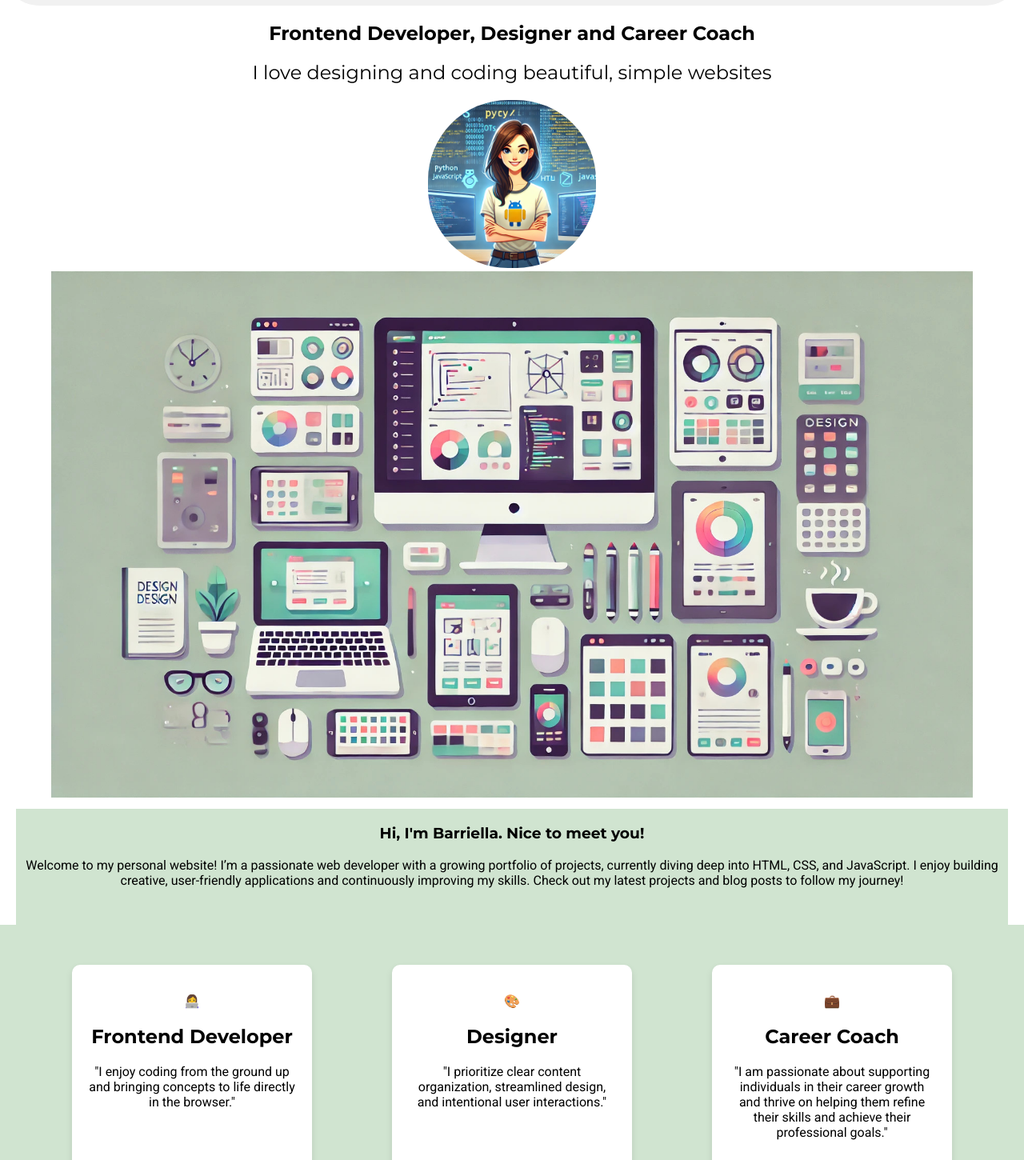
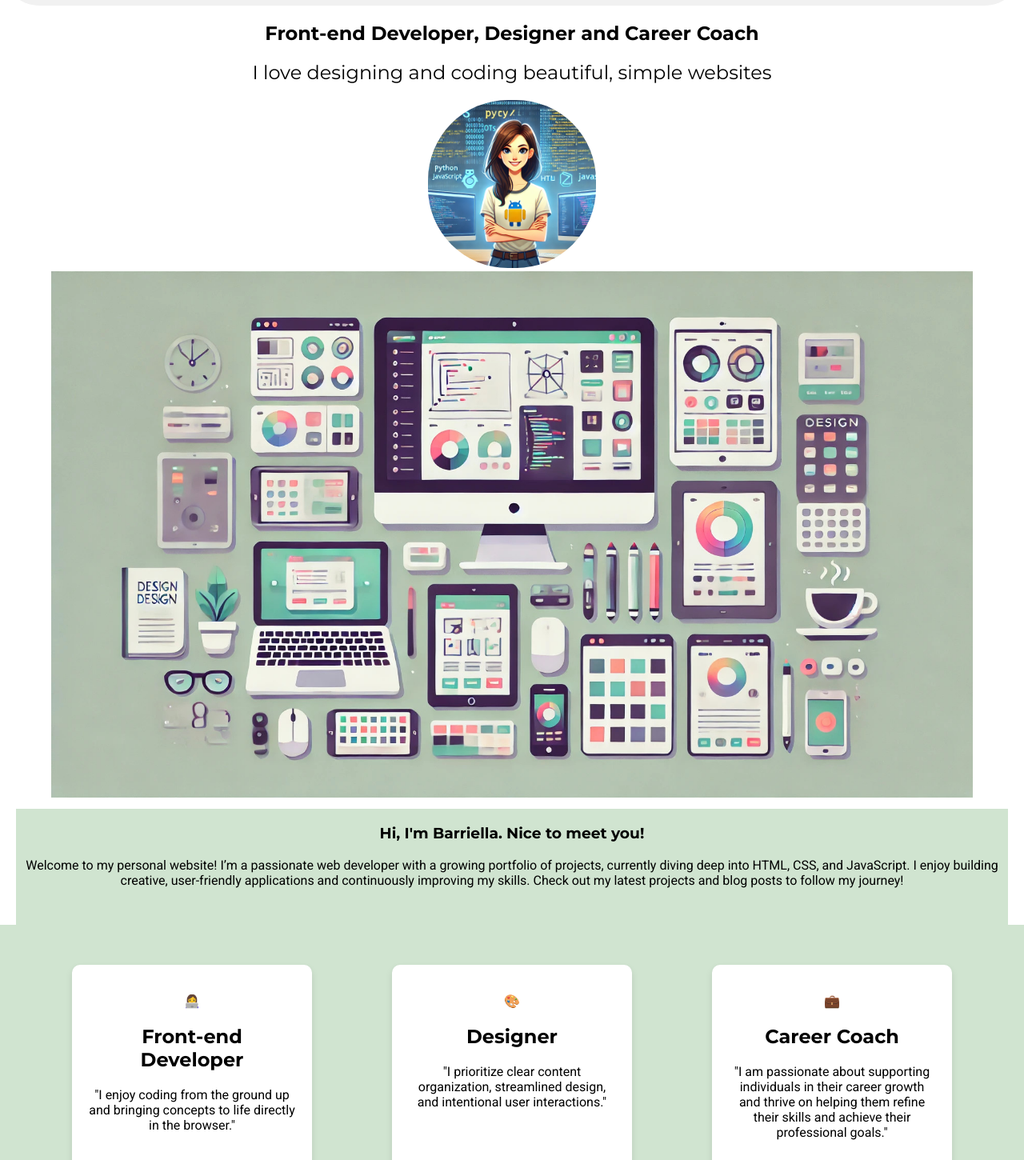
Before and after one commit to barriellaw/home, a plain HTML site: page home.html in a window 1280 px wide. Shown: the part 146-1596 px from the top of the page at 80% size. Drawn offline with Linux system fonts and the light colour scheme.

Commit message:
Update home.html

```diff
--- a/home.html
+++ b/home.html
@@ -41,7 +41,7 @@
         <section>
             <div>
                 <div class="hero-body">
-                    <h1 class="title">Frontend Developer, Designer and Career Coach</h1>
+                    <h1 class="title">Front-end Developer, Designer and Career Coach</h1>
                     <h2 class="subtitle">I love designing and coding beautiful, simple websites</h2>
                     <img class="avatar" src="./images/avatar.webp" alt="Barriella Wertheimer standing by a brick wall and smiling to the camera">
                 </div>
@@ -61,7 +61,7 @@
             <div class="bg-container">
                 <div class="card">
                     <p>👩‍💻</p>
-                    <h2>Frontend Developer</h2>
+                    <h2>Front-end Developer</h2>
                     <p>"I enjoy coding from the ground up and bringing concepts to life directly in the browser."</p>
                 </div>
                 <div class="card">
```
